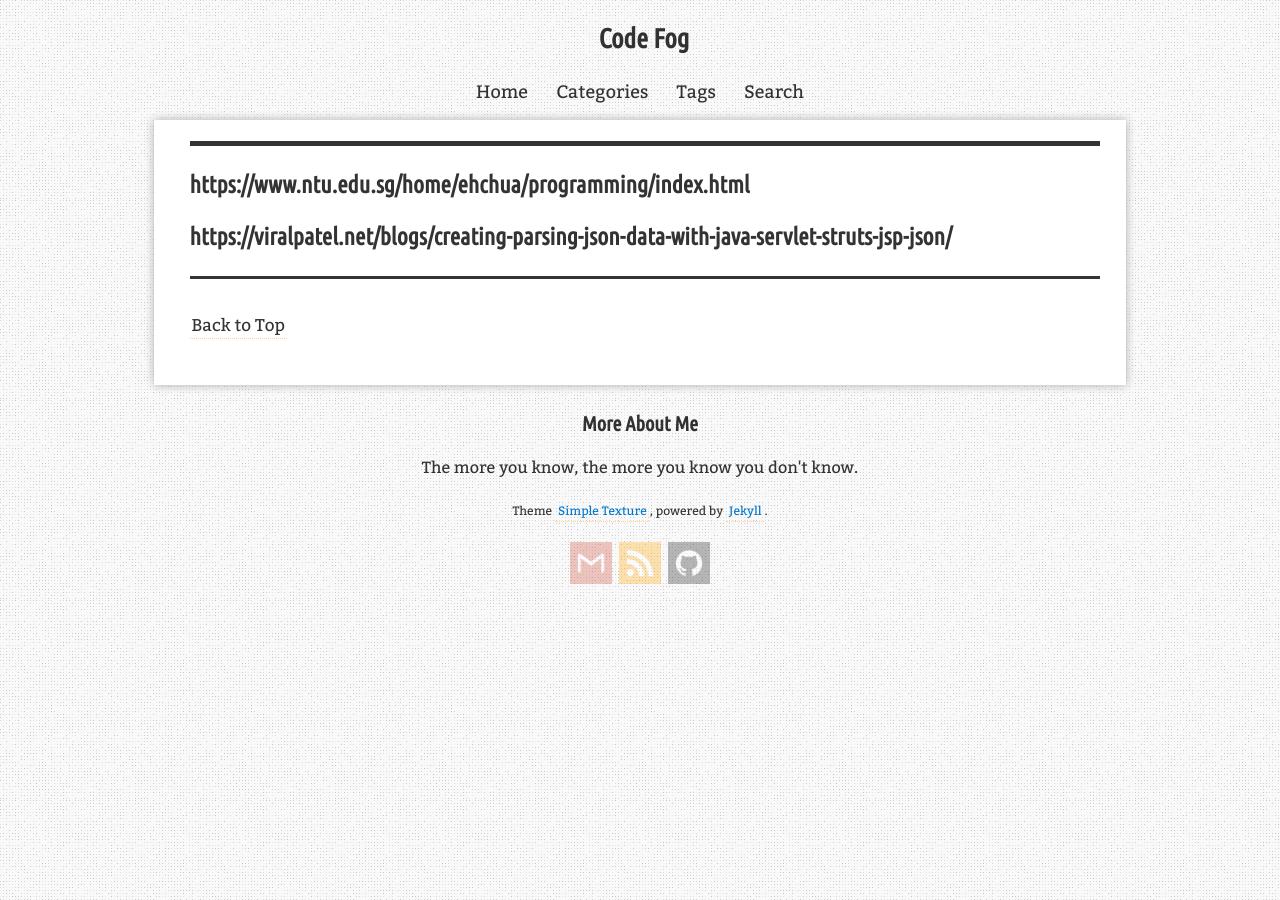
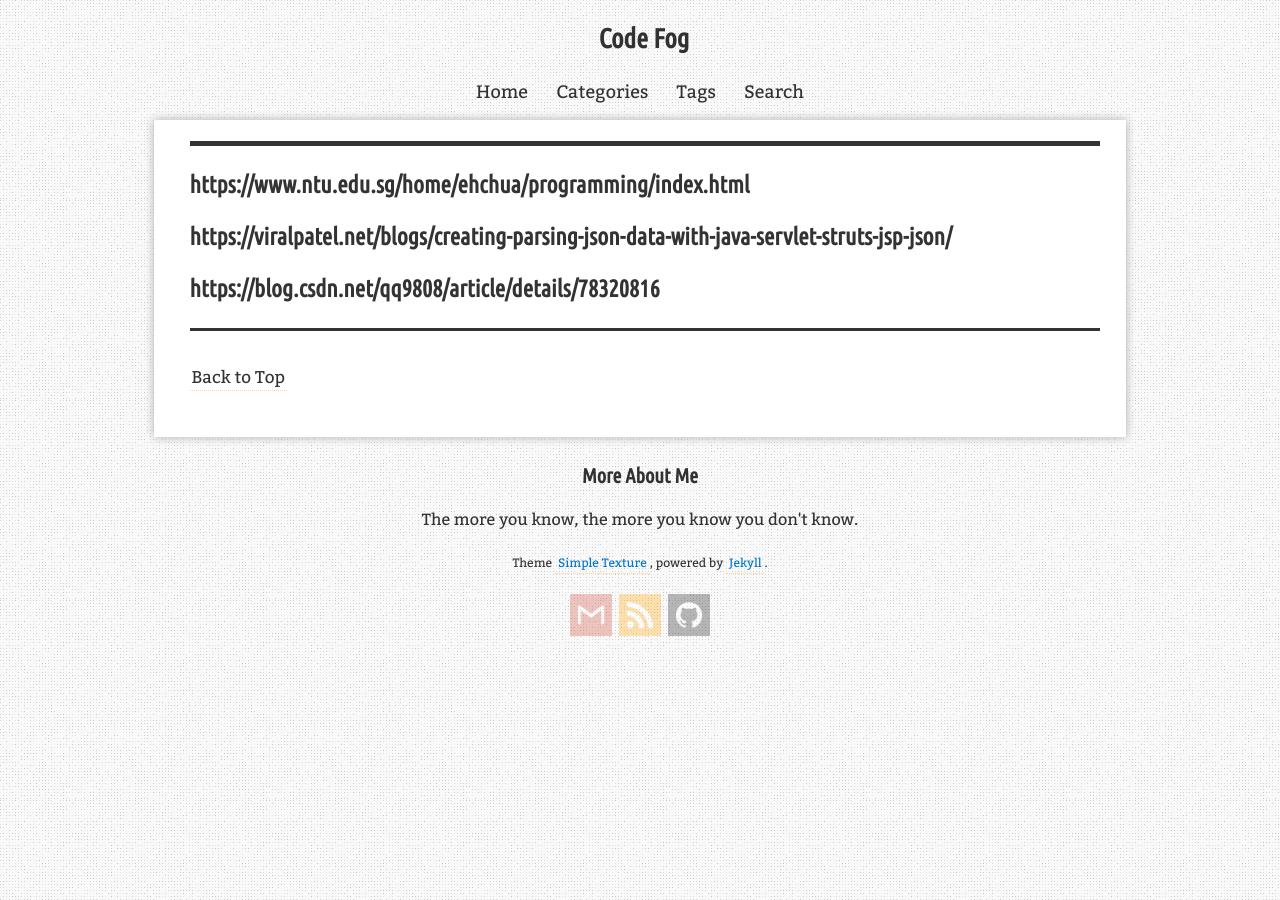
Before and after one commit to liqimore/note, a Jekyll site: the page built from _pages/collection.md, in a window 1280 px wide. Built offline with Jekyll 4.4.1, drawn with Linux system fonts in a browser that asks for light colours; nearby versions of some CDN libraries; comment, search, counter and statistics services are not loaded; some of the changed lines change nothing that is shown.

Commit message:
Update collection.md

```diff
--- a/_pages/collection.md
+++ b/_pages/collection.md
@@ -6,3 +6,4 @@ permalink: /timenotes/
 
 ### https://www.ntu.edu.sg/home/ehchua/programming/index.html
 ### https://viralpatel.net/blogs/creating-parsing-json-data-with-java-servlet-struts-jsp-json/
+### https://blog.csdn.net/qq9808/article/details/78320816
```
